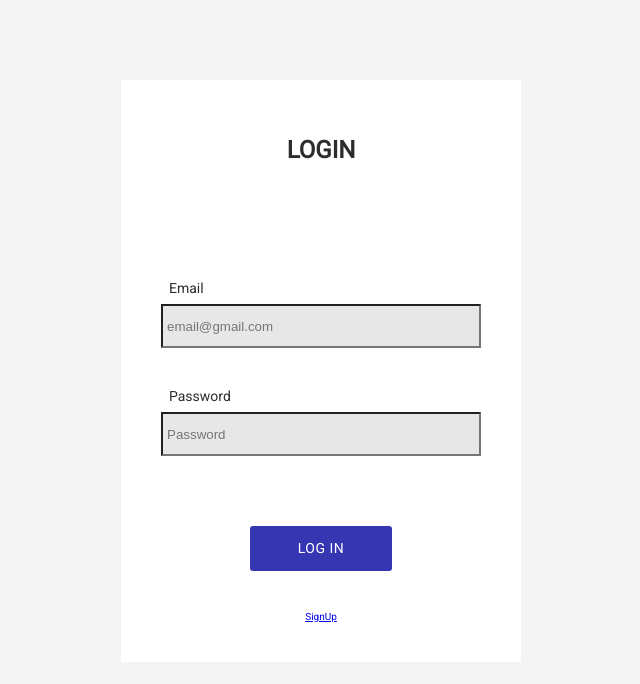
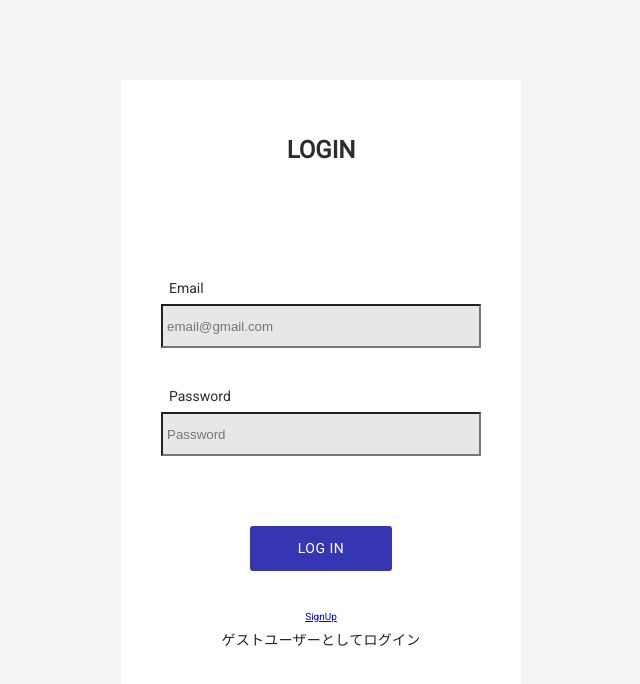
Before and after one commit to yoneda1013/react_todo_app, a React (Create React App) app: page /login in a window 1280 px wide. Shown: the top 684 px of the page, without its empty margins (319-959 px from the left). Built offline with nearby package versions, Linux system fonts and the light colour scheme; no server answers; the database is empty.

Commit message:
ゲストログイン機能

```diff
--- a/src/auth/AuthProvider.js
+++ b/src/auth/AuthProvider.js
@@ -17,7 +17,7 @@ const AuthProvider = ({ children }) => {
     //try 例外が発生する可能性のある処理
     try {
       const {user} = await auth.createUserWithEmailAndPassword(email, password);
-      serCurrentUser(user);
+      setCurrentUser(user);
       setAuthChecked(true);
       // auth.onAuthStateChanged((user) => setCurrentUser(user));
       navigate("/");
--- a/src/auth/Login.js
+++ b/src/auth/Login.js
@@ -26,6 +26,10 @@ const Login = ({ history }) => {
     login(email.value, password.value, history);
   };
 
+    const OnClickGuestButton = (event) => {
+      event.preventDefault();
+      login("guest@example.com", "guest1", history);};
+
   return (
     <div className="wrapper">
       <div className="auth-container">
@@ -49,6 +53,9 @@ const Login = ({ history }) => {
         <Link to="/signup" className="auth-link">
           SignUp
         </Link>
+        <Button onClick={OnClickGuestButton}>
+          ゲストユーザーとしてログイン
+        </Button>
       </div>
     </div>
   );
--- a/src/compornents/Form.js
+++ b/src/compornents/Form.js
@@ -26,16 +26,12 @@ export const Form = ({
   onCheckDataType,
   onCheckImgTypeBool,
   onCheckKoritsu,
-  projects,
-  deadlineDate,
   urlText,
   onChangeUrlText
 }) => {
   const input = document.querySelector("input");
   const params = useParams();
-  // useEffect(() => {
-  //   setProjectsParams(paramsId);
-  // }, []);
+
 
 
   return (
--- a/src/compornents/List.js
+++ b/src/compornents/List.js
@@ -24,13 +24,13 @@ export const List = ({
   useEffect(() => {
     const projectsCollectionRef = collection(db, "projects");
     getDocs(projectsCollectionRef).then((querySnapShot) => {
+      console.log("List getDocs");
       setProjects(
         querySnapShot.docs.map((doc) => ({ ...doc.data(), id: doc.id }))
       );
     });
-
     },
-    // [projects]
+    [setProjects]
     );
 
 
--- a/src/compornents/Title.js
+++ b/src/compornents/Title.js
@@ -1,6 +1,4 @@
 import React from "react";
-import { useState, useEffect } from "react";
-import { db } from "../firebase/firebase.js";
 
 export const Title = ({ title, onChangeTitle }) => {
   return (
```
Also changed, not shown: src/compornents/Edit.js (+1 -28 lines).
